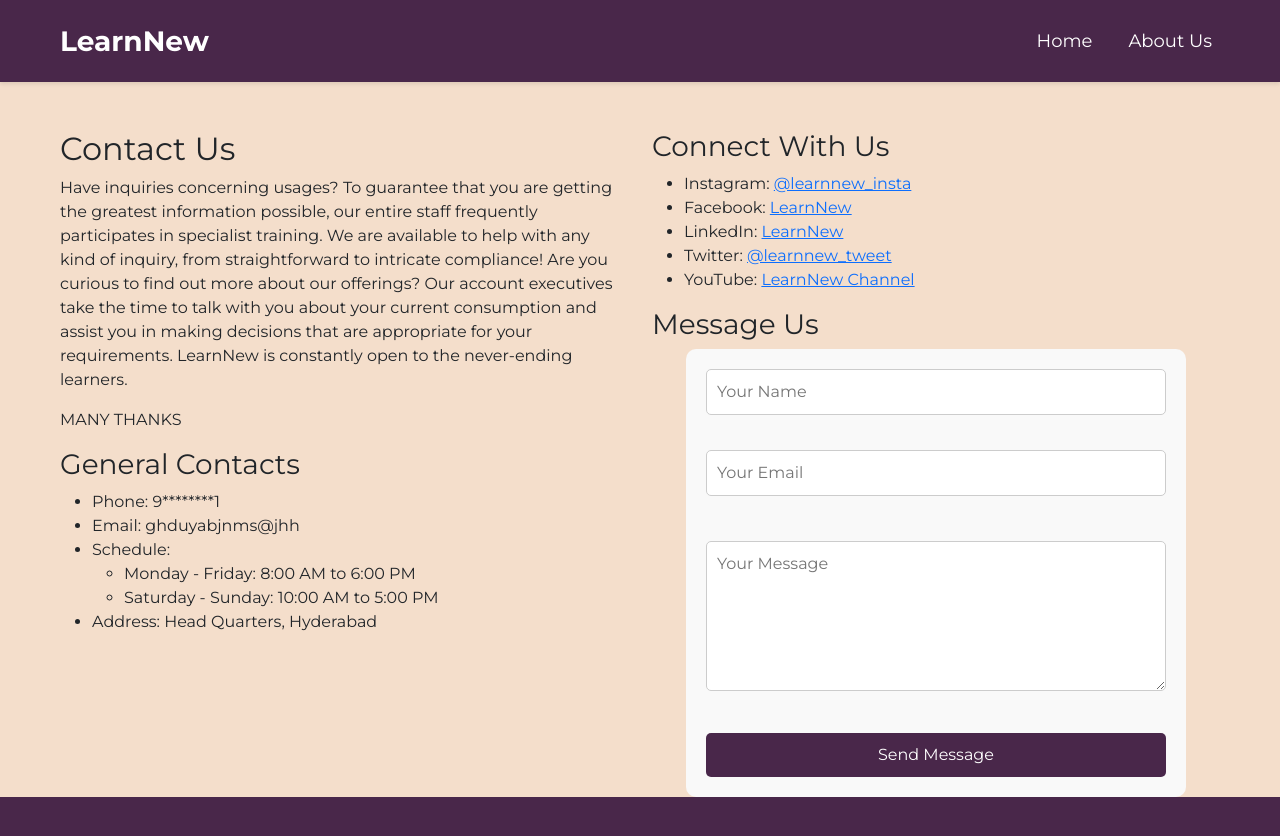
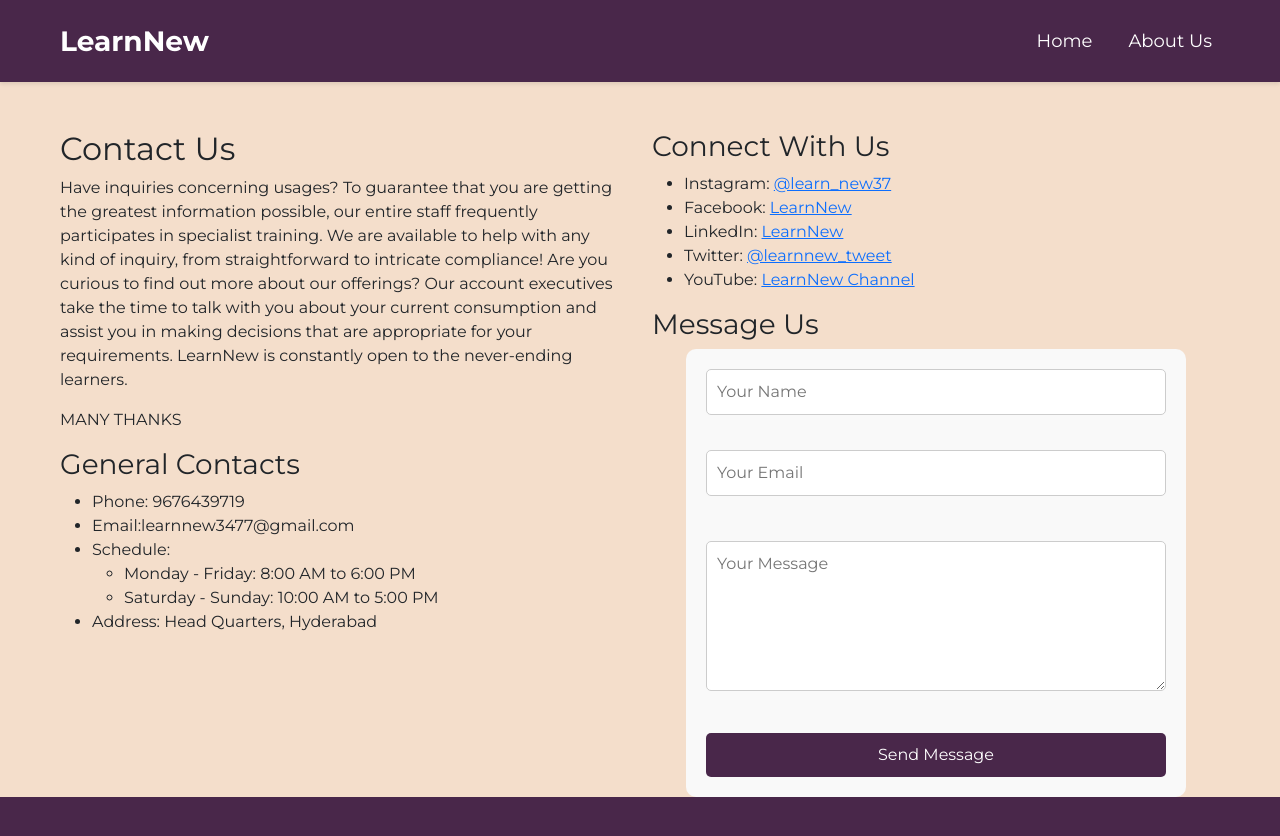
Before and after one commit to masood2108/learnnew, a plain HTML site: page contactus.html in a window 1280 px wide. Drawn offline with nearby package versions, Linux system fonts and the light colour scheme.

Commit message:
second commit

```diff
--- a/contactus.html
+++ b/contactus.html
@@ -43,8 +43,8 @@
                 <p>MANY THANKS</p>
                 <h3>General Contacts</h3>
                 <ul>
-                    <li>Phone: 9********1</li>
-                    <li>Email: ghduyabjnms@jhh</li>
+                    <li>Phone: 9676439719</li>
+                    <li>Email:learnnew3477@gmail.com</li>
                     <li>Schedule:</li>
                     <ul>
                         <li>Monday - Friday: 8:00 AM to 6:00 PM</li>
@@ -56,11 +56,11 @@
             <div class="col-md-6">
                 <h3>Connect With Us</h3>
                 <ul>
-                    <li>Instagram: <a href="#">@learnnew_insta</a></li>
+                    <li>Instagram: <a href="https://www.instagram.com/invites/contact/?i=1gs6mmpgb3gq&utm_content=u3ahjfu">@learn_new37</a></li>
                     <li>Facebook: <a href="#">LearnNew</a></li>
-                    <li>LinkedIn: <a href="#">LearnNew</a></li>
+                    <li>LinkedIn: <a href="https://www.linkedin.com/company/learnnew37/">LearnNew</a></li>
                     <li>Twitter: <a href="#">@learnnew_tweet</a></li>
-                    <li>YouTube: <a href="#">LearnNew Channel</a></li>
+                    <li>YouTube: <a href="https://youtube.com/@LearnNew37?si=MxHZ3jodZpbpgSfA">LearnNew Channel</a></li>
                 </ul>
                 <h3>Message Us</h3>
                 <form id="contact-form" action="https://formspree.io/f/mkndqeww" method="POST">
```
Also changed, not shown: index.html (+2 -2 lines).
